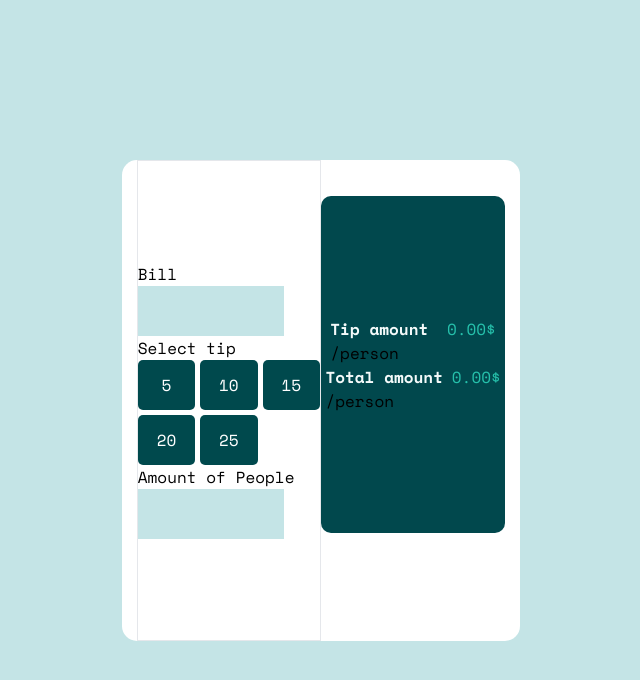
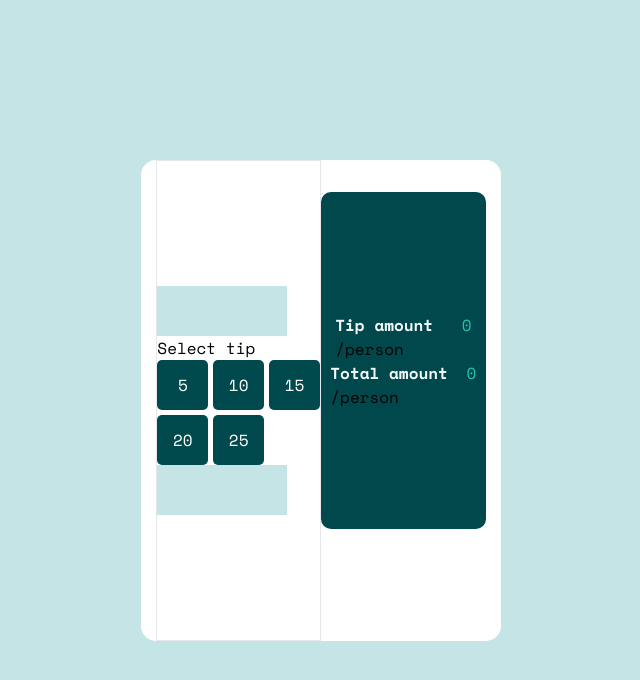
Before and after one commit to nk-on/Tip-Calculator-react, a React (Vite) app: page / in a window 1280 px wide. Shown: the top 680 px of the page, without its empty margins (319-959 px from the left). Built offline with nearby package versions, Linux system fonts and the light colour scheme.

Commit message:
Feat:calculating tip amount

```diff
--- a/src/components/container/container.tsx
+++ b/src/components/container/container.tsx
@@ -1,47 +1,64 @@
 import Form from "../form/form";
 import PercentageButton from "../percentageButton/PercentageButton";
 import DataContainer from "../dataContainer/dataContainer";
+import { useState } from "react";
 export default function Container() {
   const buttons = [
     {
-      id:1,
-      percentage:5
+      id: 1,
+      percentage: 5,
     },
     {
-      id:2,
-      percentage:10
+      id: 2,
+      percentage: 10,
     },
     {
-      id:3,
-      percentage:15
+      id: 3,
+      percentage: 15,
     },
     {
-      id:4,
-      percentage:20
+      id: 4,
+      percentage: 20,
     },
     {
-      id:5,
-      percentage:25
+      id: 5,
+      percentage: 25,
     },
-  ]
+  ];
+  const [bill, setBill] = useState<number>(0);
+  const [people, setPeople] = useState<number>(0);
+  const [percentage, setPercentage] = useState<number>(0);
+  const [tipAmount, setTipAmount] = useState<number>(0);
+  const [amountPerPerson, setamountPerPerson] = useState<number>(0);
   return (
     <div className="flex px-[15px] bg-[#fff] w-custom h-[481px] rounded-[15px]">
       <div className="content-center	border border-red w-[50%] h-full">
-        <Form title={"Bill"} />
+        <Form title={"Bill"} setBill={setBill} setPeople={setPeople} />
         <p>Select tip</p>
         <div className="grid grid-cols-3 gap-[5px]">
-          {
-            buttons.map((button)=>{
-              return <PercentageButton key={button.id} percentage={button.percentage}/>
-            })
-          }
+          {buttons.map((button) => {
+            return (
+              <PercentageButton
+                key={button.id}
+                percentage={button.percentage}
+                setPercentage={setPercentage}
+                bill = {bill}
+                people = {people}
+                setTipAmount = {setTipAmount}
+              />
+            );
+          })}
         </div>
-        <Form  title={"Amount of People"}/>
+        <Form
+          title={"Amount of People"}
+          setBill={setBill}
+          setPeople={setPeople}
+        />
       </div>
       <div className="w-[50%] h-[70%] mt-[10%]">
         <div className="w-full h-full bg-[#01484d] rounded-[10px] content-center">
-          <DataContainer title={"Tip amount"} amount={"0.00$"}/>
-          <DataContainer title={"Total amount"} amount={"0.00$"}/>
+          <DataContainer title={"Tip amount"} amount={tipAmount} />
+          <DataContainer title={"Total amount"} amount={amountPerPerson} />
         </div>
       </div>
     </div>
--- a/src/components/dataContainer/dataContainer.tsx
+++ b/src/components/dataContainer/dataContainer.tsx
@@ -1,4 +1,4 @@
-export default function DataContainer({title,amount}:{title:string,amount:string}){
+export default function DataContainer({title,amount}:{title:string,amount:number}){
     return <div className="flex justify justify-around w-full">
         <div>
             <p className="text-[#F4FAFA] font-bold">{title}</p>
--- a/src/components/form/form.tsx
+++ b/src/components/form/form.tsx
@@ -1,9 +1,15 @@
-export default function Form( title :{title:string}) {
+export default function Form( {title,setBill,setPeople}) {
   return (
     <>
       <div className="flex flex-col">
         {title.title}
-        <input type="text" className="w-[80%] h-[50px] bg-[#c4e4e6]" />
+        <input type="number" className="w-[80%] h-[50px] bg-[#c4e4e6]" onChange={(event)=>{
+          if(title === "Bill"){
+            setBill(event.target.value)
+          }else{
+            setPeople(event.target.value)
+          }
+        }}/>
       </div>
     </>
   );
--- a/src/components/percentageButton/PercentageButton.tsx
+++ b/src/components/percentageButton/PercentageButton.tsx
@@ -1,6 +1,11 @@
-export default function PercentageButton({percentage}:{percentage:number}){
+export default function PercentageButton({percentage,setPercentage,bill,people,setTipAmount}){
     return <>
-        <button className=" h-[50px] bg-[#00494d] text-[#fff] rounded-[5px]">
+        <button className=" h-[50px] bg-[#00494d] text-[#fff] rounded-[5px]" onClick={
+            ()=>{
+                setPercentage(percentage);
+                setTipAmount((bill*percentage)/100)
+            }
+        }>
             {percentage}
         </button>
     </>
--- a/src/container/container.tsx
+++ /dev/null
@@ -1,3 +0,0 @@
-export default function Container(){
-    return <div className="bg-[#fff] w-custom min-h-[481px] rounded-[15px]"></div>
-}
```
